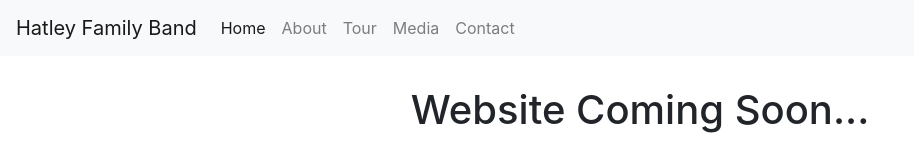
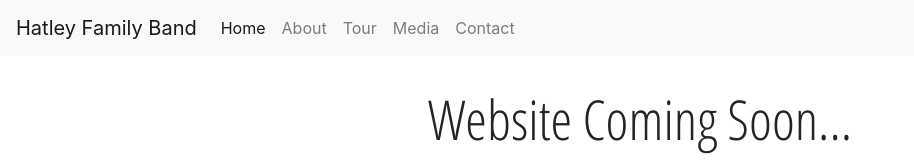
Before and after one commit to kaciehatley/band-website, a plain HTML site: page index.html in a window 1280 px wide. Shown: the top 162 px of the page, without its empty margins (0-914 px from the left). Drawn offline with nearby package versions, Linux system fonts and the light colour scheme.

Commit message:
changed headed font

```diff
--- a/index.html
+++ b/index.html
@@ -3,6 +3,7 @@
 <head>
     <meta charset="UTF-8">
     <meta name="viewport" content="width=device-width, initial-scale=1.0">
+    <link href="https://fonts.googleapis.com/css2?family=Open+Sans+Condensed:wght@300&display=swap" rel="stylesheet">
     <link rel="stylesheet" href="https://stackpath.bootstrapcdn.com/bootstrap/4.3.1/css/bootstrap.min.css" integrity="sha384-ggOyR0iXCbMQv3Xipma34MD+dH/1fQ784/j6cY/iJTQUOhcWr7x9JvoRxT2MZw1T" crossorigin="anonymous">
     <link rel="stylesheet" type="text/css" href="style.css">
     <title>Document</title>
--- a/style.css
+++ b/style.css
@@ -7,4 +7,6 @@
 #header {
     text-align: center;
     margin: 30px auto;
+    font-family: 'Open Sans Condensed', sans-serif;
+    font-size: 55px;;
 }
```
